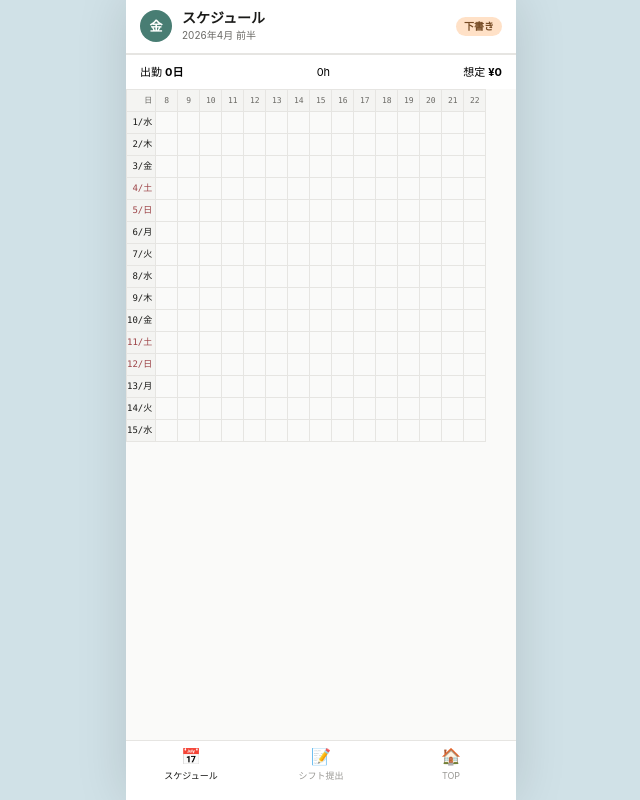
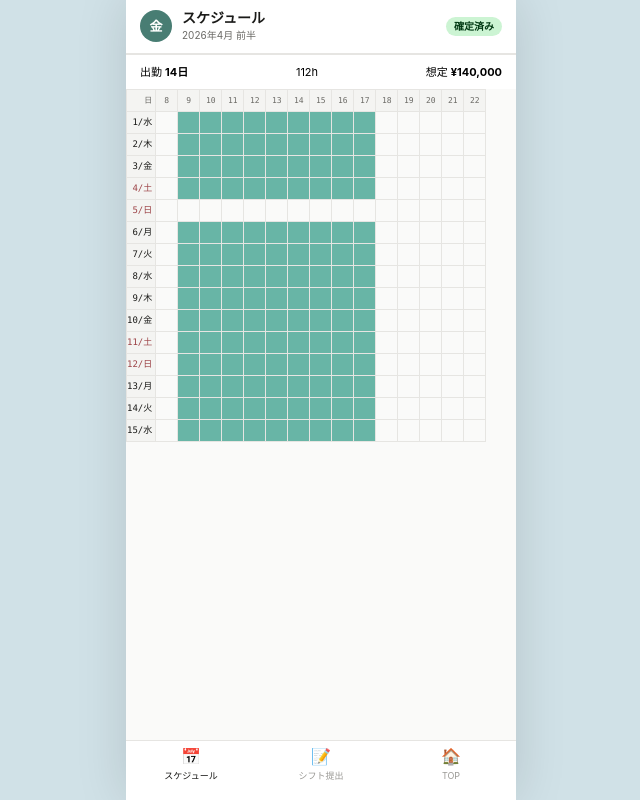
Before and after one commit to aaamano/test_env, a React (Vite) app in the folder shift-saas/: page /employee in a window 1280 px wide. Shown: the whole page, without its empty margins (319-959 px from the left). Built offline with nearby package versions, Linux system fonts and the light colour scheme.

Commit message:
Schedule: prioritize confirmed submission for display
Sort by status (confirmed > submitted > draft) instead of by id,
so the confirmed shift is shown on the schedule page.

https://claude.ai/code/session_01GjrnAZvoUtbxXt1u1ZPJqr

```diff
--- a/shift-saas/src/pages/employee/Schedule.jsx
+++ b/shift-saas/src/pages/employee/Schedule.jsx
@@ -20,7 +20,8 @@ const STATUS = {
   draft:     { label: '下書き',   cellBg: 'oklch(0.88 0.07 60)',    badgeBg: 'oklch(0.93 0.05 60)',  badgeColor: 'oklch(0.45 0.08 60)'  },
 }
 
-const latest = shiftSubmissions.slice().sort((a, b) => b.id - a.id)[0]
+const STATUS_PRIORITY = { confirmed: 0, submitted: 1, draft: 2 }
+const latest = shiftSubmissions.slice().sort((a, b) => STATUS_PRIORITY[a.status] - STATUS_PRIORITY[b.status])[0]
 
 export default function Schedule() {
   const sub = latest
```
